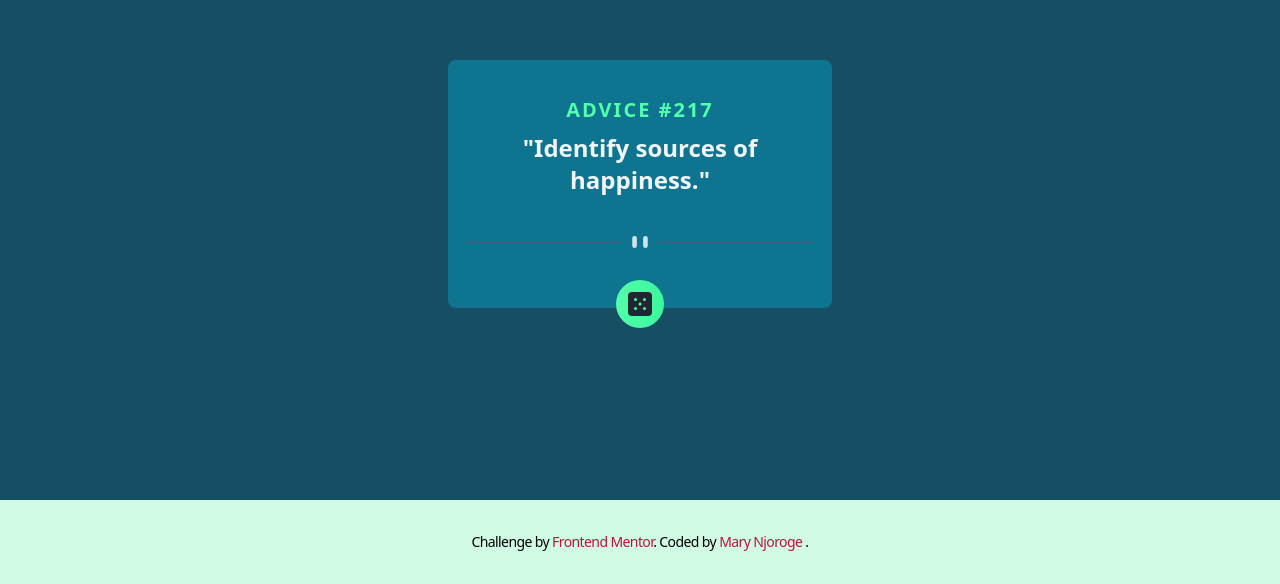
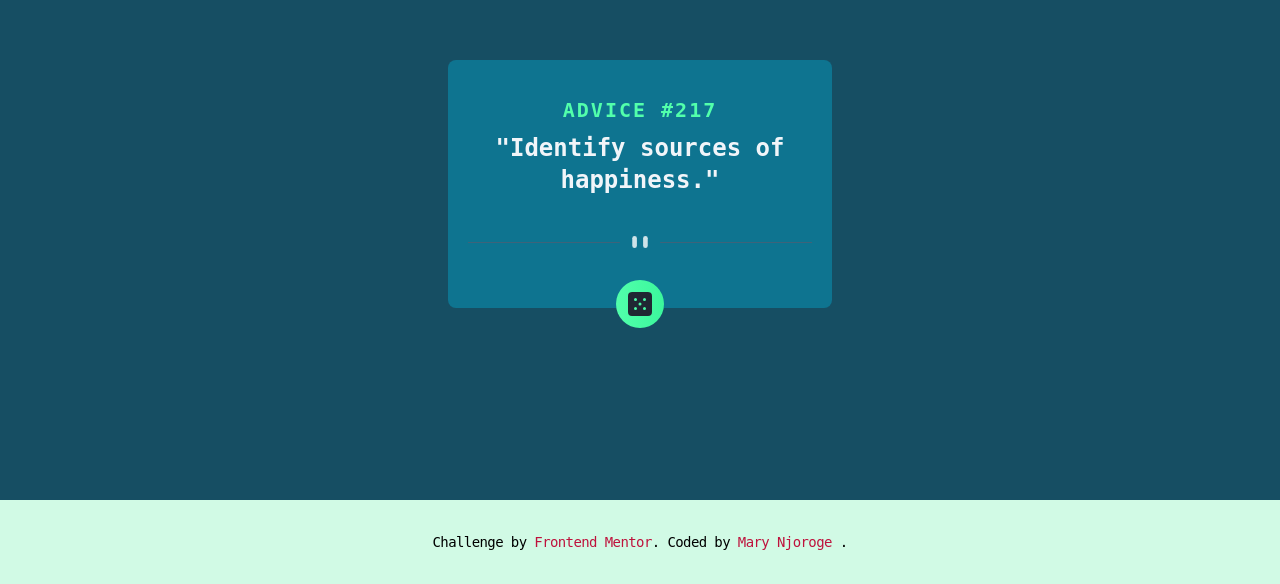
Before and after one commit to Maryahcee/advice-generator-application, a Vue app: page / in a window 1280 px wide. Shown: the part 216-800 px from the top of the page. Built offline with nearby package versions, Linux system fonts and the light colour scheme.

Commit message:
Update tailwind.config.js

```diff
--- a/tailwind.config.js
+++ b/tailwind.config.js
@@ -10,6 +10,9 @@ module.exports = {
       screens: {
         'small': {'raw': '(max-width: 768px)'}
       },
+      fontFamily: {
+        'manrope': ['manrope', 'Mono']
+      },
     },
     container: {
       center: true,
```
